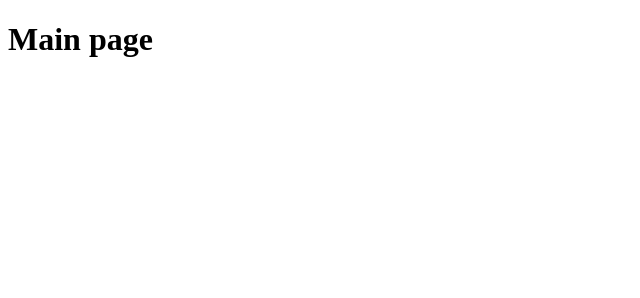
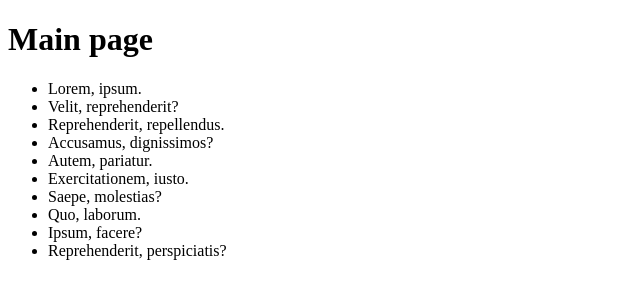
Before and after one commit to ganesh889/my-blog, a plain HTML site: page index.html in a window 1280 px wide. Shown: the whole page, without its empty margins (0-640 px from the left). Drawn offline with Linux system fonts and the light colour scheme.

Commit message:
feat: index extended; main js extended;

```diff
--- a/index.html
+++ b/index.html
@@ -1,5 +1,6 @@
 <!DOCTYPE html>
 <html lang="en">
+
 <head>
     <meta charset="UTF-8">
     <meta name="viewport" content="width=device-width, initial-scale=1.0">
@@ -7,8 +8,22 @@
     <title>Main page</title>
     <link rel="stylesheet" href="css/style.css">
 </head>
+
 <body>
     <h1>Main page</h1>
+    <ul>
+        <li>Lorem, ipsum.</li>
+        <li>Velit, reprehenderit?</li>
+        <li>Reprehenderit, repellendus.</li>
+        <li>Accusamus, dignissimos?</li>
+        <li>Autem, pariatur.</li>
+        <li>Exercitationem, iusto.</li>
+        <li>Saepe, molestias?</li>
+        <li>Quo, laborum.</li>
+        <li>Ipsum, facere?</li>
+        <li>Reprehenderit, perspiciatis?</li>
+    </ul>
     <script src="js/main.js"></script>
 </body>
+
 </html>
--- a/js/main.js
+++ b/js/main.js
@@ -1 +1,3 @@
 console.log('main');
+
+console.log('current location:', window.location.href);
```
